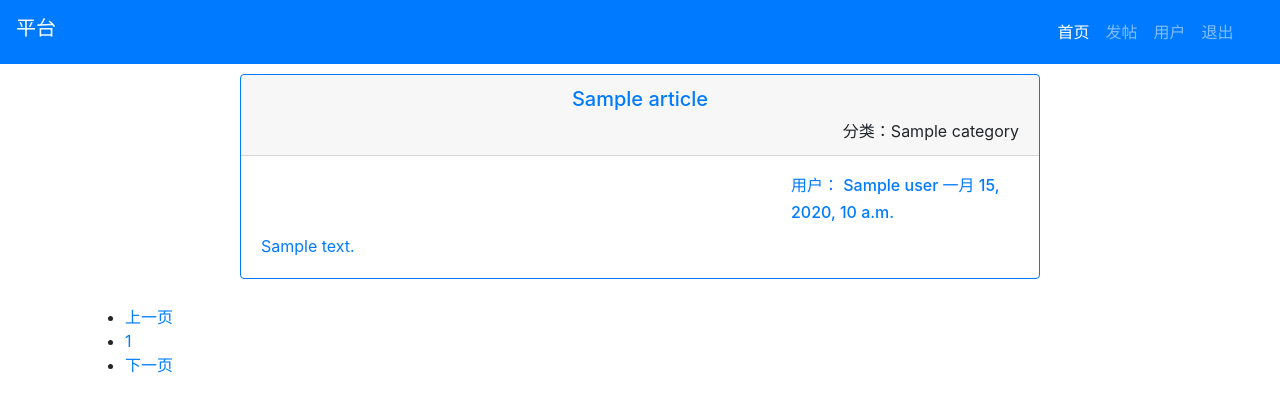
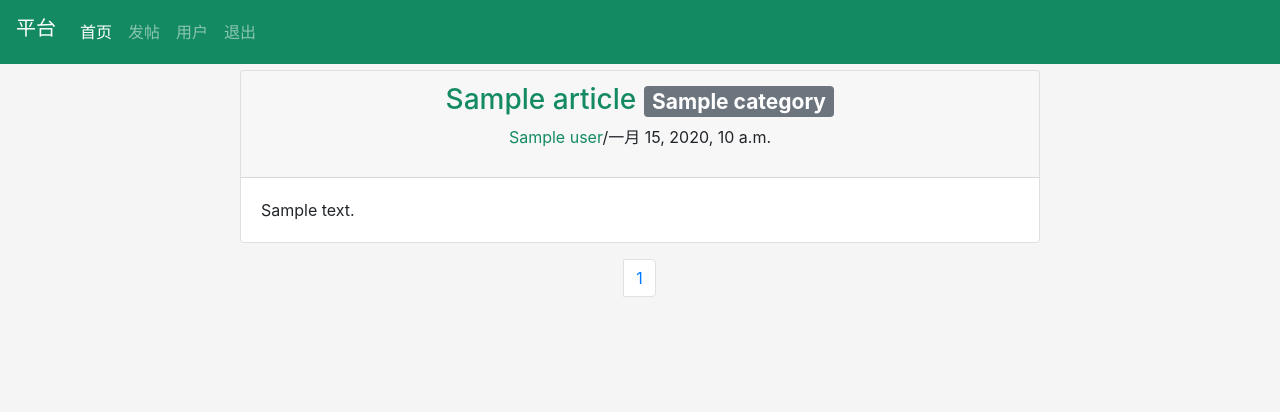
Before and after one commit to Cheng-mq1216/-, a Django app: template app/Index/templates/index.html in a window 1280 px wide. Shown: the top 412 px of the page. Run offline with Django 3.2, Linux system fonts and the light colour scheme; the template is opened without the code that fills it: most values are stand-ins (such as "Sample title", 1, 10 or a date in 2020); parts of the project's set-up code (start-up, migrations or seed data) failed here and were passed over; some libraries are stand-ins or nearby versions.

Commit message:
界面修改： 对导航栏、详情栏进行进一步设计，优化了界面的样式 对前端代码进行优化，分类到CSS中，代码小部分优化

```diff
--- /dev/null
+++ b/app/Index/static/css/base.css
@@ -0,0 +1,15 @@
+.bg-green {
+    background-color: #148a63;
+}
+
+.padding-content {
+    margin-top: 60px;
+}
+
+nav ul {
+    text-align: right;
+}
+
+body {
+    background-color: #f5f5f5;
+}
--- /dev/null
+++ b/app/Index/static/css/index.css
@@ -0,0 +1,35 @@
+.articles {
+    display: flex;
+    justify-content: center;
+    flex-wrap: wrap;
+}
+
+#article-list {
+    padding: 10px;
+}
+
+.article {
+    width: 50rem;
+}
+
+.article h3 {
+    text-align: center
+}
+
+.card-header p {
+    text-align: center;
+}
+
+.card-body h6 {
+    text-align: right;
+}
+
+.page {
+    display: flex;
+    justify-content: center;
+    flex-wrap: wrap;
+}
+
+a {
+    color: #148a63;
+}
--- a/app/Index/templates/base.html
+++ b/app/Index/templates/base.html
@@ -6,7 +6,9 @@
     <meta http-equiv="X-UA-Compatible" content="IE=edge"> {% block title %} {% endblock %}
     <meta name="viewport" content="width=device-width, initial-scale=1">
     <!-- CSS -->
-    <link rel="stylesheet" href="https://cdn.bootcss.com/bootstrap/4.0.0/css/bootstrap.min.css"> {% block css %} {% endblock %}
+    {% load static %}
+    <link rel="stylesheet" href="https://cdn.bootcss.com/bootstrap/4.0.0/css/bootstrap.min.css">
+    <link rel="stylesheet" href="{% static 'css/base.css' %}"> {% block css %} {% endblock %}
     <!-- JS -->
     <script src="https://cdn.bootcss.com/jquery/3.2.1/jquery.slim.min.js"></script>
     <script src="https://cdn.bootcss.com/popper.js/1.12.9/umd/popper.min.js"></script>
@@ -15,31 +17,27 @@
 </head>
 
 <body>
-    <nav class="navbar navbar-expand-lg navbar-dark bg-primary">
+    <nav class="navbar navbar-expand-lg fixed-top navbar-dark bg-green">
         <h3 class="navbar-brand">平台</h3>
         <button class="navbar-toggler" type="button" data-toggle="collapse" data-target="#navbarText" aria-controls="navbarText" aria-expanded="false" aria-label="Toggle navigation">
             <span class="navbar-toggler-icon"></span>
             </button>
         <div class="collapse navbar-collapse" id="navbarText">
-            {% if user %}
-            <ul class="navbar-nav mr-auto" style="margin-left: 82%;">
-
+            <ul class="navbar-nav mr-auto">
                 <li class="nav-item active"><a class="nav-link" href="/index/">首页<span class="sr-only">(current)</span></a>
                 </li>
+                {% if user %}
                 <li class="nav-item"><a class="nav-link" href="/post/">发帖</a></li>
                 <li class="nav-item"><a class="nav-link" href="/user/">用户</a></li>
                 <li class="nav-item"><a class="nav-link" href="/logout/">退出</a></li>
-            </ul>
-            {% else %}
-            <ul class="navbar-nav mr-auto" style="margin-left: 85%">
-                <li class="nav-item active"><a class="nav-link" href="/index/">首页<span class="sr-only">(current)</span></a>
-                </li>
+                {% else %}
                 <li class="nav-item"><a class="nav-link" href="/login/">登录</a></li>
-                <li class="nav-item"><a class="nav-link" href="/register/">注册</a></li>
+                <li class="navs-item"><a class="nav-link" href="/register/">注册</a></li>
                 {% endif %}
             </ul>
         </div>
     </nav>
+    <div class="padding-content"></div>
     <!-- 头部结束 -->
     {% block main %} {% endblock %}
 
--- a/app/Index/templates/index.html
+++ b/app/Index/templates/index.html
@@ -1,75 +1,43 @@
 {% extends 'base.html' %} {% block title %}
 <title>首页</title>
-{% endblock %} {% block main %}
+{% endblock %}{% block css %} {% load static %}
+<link rel="stylesheet" href="{% static 'css/index.css' %}"> {% endblock %} {% block main %}
 <!-- 文章列表开始 -->
 
-<div id="article_list" style="padding:10px;">
-    <div class="container" style="display: flex;
-    justify-content: center;
-    flex-wrap: wrap;">
+<div id="article-list">
+    <div class="container articles">
         {% for i in articles %}
-        <div class="card border-primary mb-3" style="width: 50rem;">
+        <div class="card mb-3 article">
             <div class="card-header">
-                <!-- <label for="">用户：</label>
-                <a href=""><span>{{i.user}}</span></a>
-                <span>{{i.category}}</span>
-                <span>{{i.time}}</span> -->
-                <h5 style="text-align:center"><a href="/details/?id={{ i.id}}">{{i.title}}</a></h5>
-                <span style="float:right">分类：{{i.category}}</span>
+                <h3><a href="/details/?id={{ i.id}}">{{i.title}}</a> <span class="badge badge-secondary">{{i.category}}</span></h3>
+                <p><a href="/user/?id={{i.user.id}}"> {{i.user}}</a><span>/</span><span>{{i.time}}</span>
+                </p>
             </div>
-            <div class="card-body text-primary">
-                <h6 class="card-title" style="margin-left: 530px">
-                    <label for="">用户：</label>
-                    <a href=""><span>{{i.user}}</span></a>
-                    <span>{{i.time}}</span>
-                </h6>
+            <div class="card-body">
                 <p class="card-text">{{i.content | safe}}</p>
             </div>
         </div>
         {% endfor %}
     </div>
-</div>
-<!-- 文章列表结束
-    <div class="card border-primary mb-3" style="max-width: 50rem;">
-        <div class="card-header">Header</div>
-        <div class="card-body text-primary">
-            <h5 class="card-title">Primary card title</h5>
-            <p class="card-text">Some quick example text to build on the card title and make up the bulk of the card's content.</p>
-        </div>
-    </div>
--->
+
 
     <!--分页开始-->
-<div id="page">
-        <div class="container">
-            <ul style="display: block">
-                <li>
+
+    <nav aria-label="Page navigation example" class="page">
+        <ul class="pagination">
+            <li class="page-item">
                 {% if articles.has_previous %}
-                    <a href="?p={{ articles.previous_page_number }}">上一页</a>
+                <a class="page-link" href="?p={{ articles.previous_page_number }}">上一页</a>{% endif %}
+            </li>
+            {% for num in articles.paginator.page_range %} {% ifequal num list.number %}
+            <li class="page-item"><a class="page-link">{{ num }}</a></li>
             {% else %}
-                    <a href="javascript:;">上一页</a>
-                    {% endif %}
-                </li>
-                    {% for num in articles.paginator.page_range %}
-                        {% ifequal num list.number %}
-                            <li class="active"><a>{{ num }}</a></li>
-                    {% else %}
-                            <li><a href="?p={{ num }}">{{ num }}</a></li>
-                    {% endifequal %} {% empty %}
-                            <li><a>...</a></li>
-                    {% endfor %}
-                        {#<li><a href="">1</a></li>#}
-                        {#<li><a href="">2</a></li>#}
-                        {#<li><a href="">3</a></li>#}
-                        {#<li><a href="">4</a></li>#}
-                        {#<li><a href="">5</a></li>#}
-                <li>
-                    {% if articles.has_next %}
-                    <a href="?p={{ articles.next_page_number }}">下一页</a> {% else %}
-                    <a href="javascript:;">下一页</a> {% endif %}
+            <li class="page-item"><a class="page-link" href="?p={{ num }}">{{ num }}</a></li>
+            {% endifequal %} {% endfor %} {% if articles.has_next %}
+            <a class="page-link" href="?p={{ articles.next_page_number }}">下一页</a> {% endif %}
             </li>
         </ul>
-        </div>
+    </nav>
 </div>
 <!--分页结束 -->
 {% endblock %}
```
Also changed, not shown: app/Index/static/css/details.css (added, +72 -0 lines), app/Index/templates/details.html (+27 -19 lines). Lines whose indentation alone changed are shown as unchanged.
